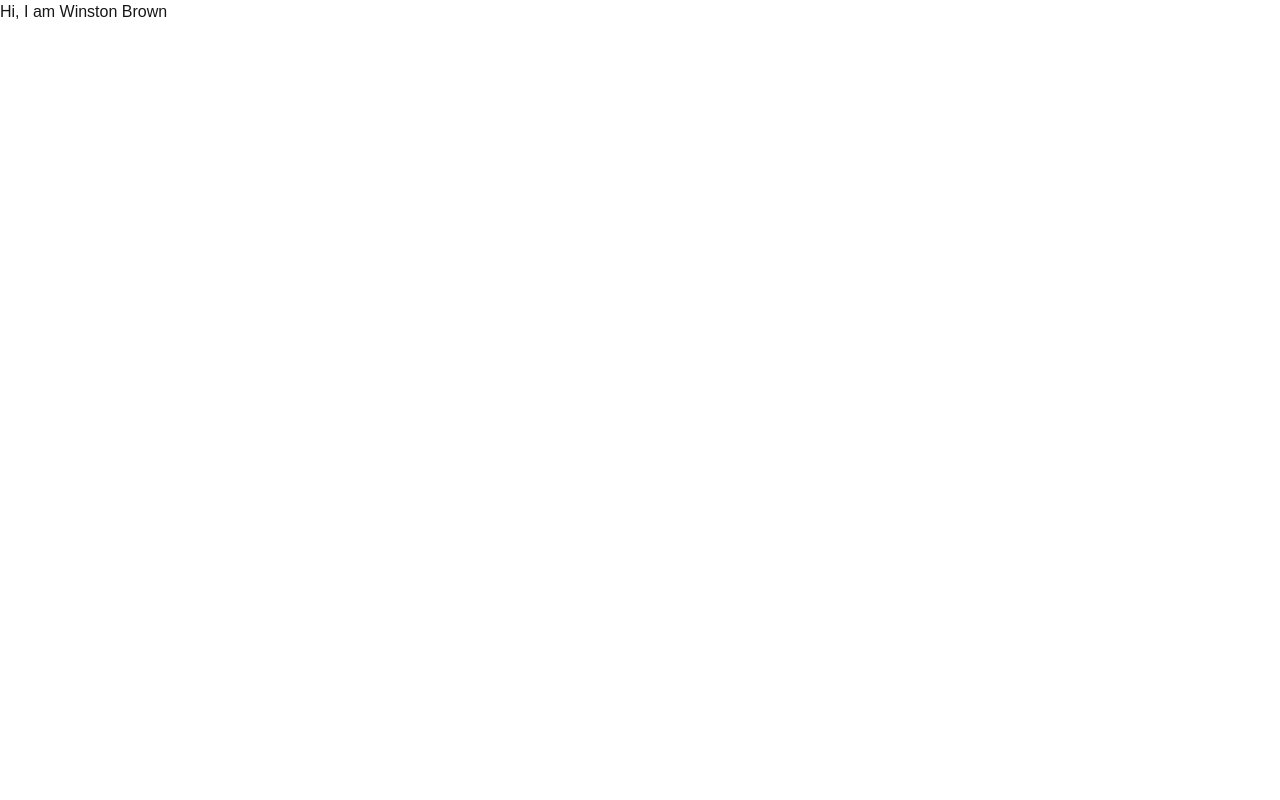
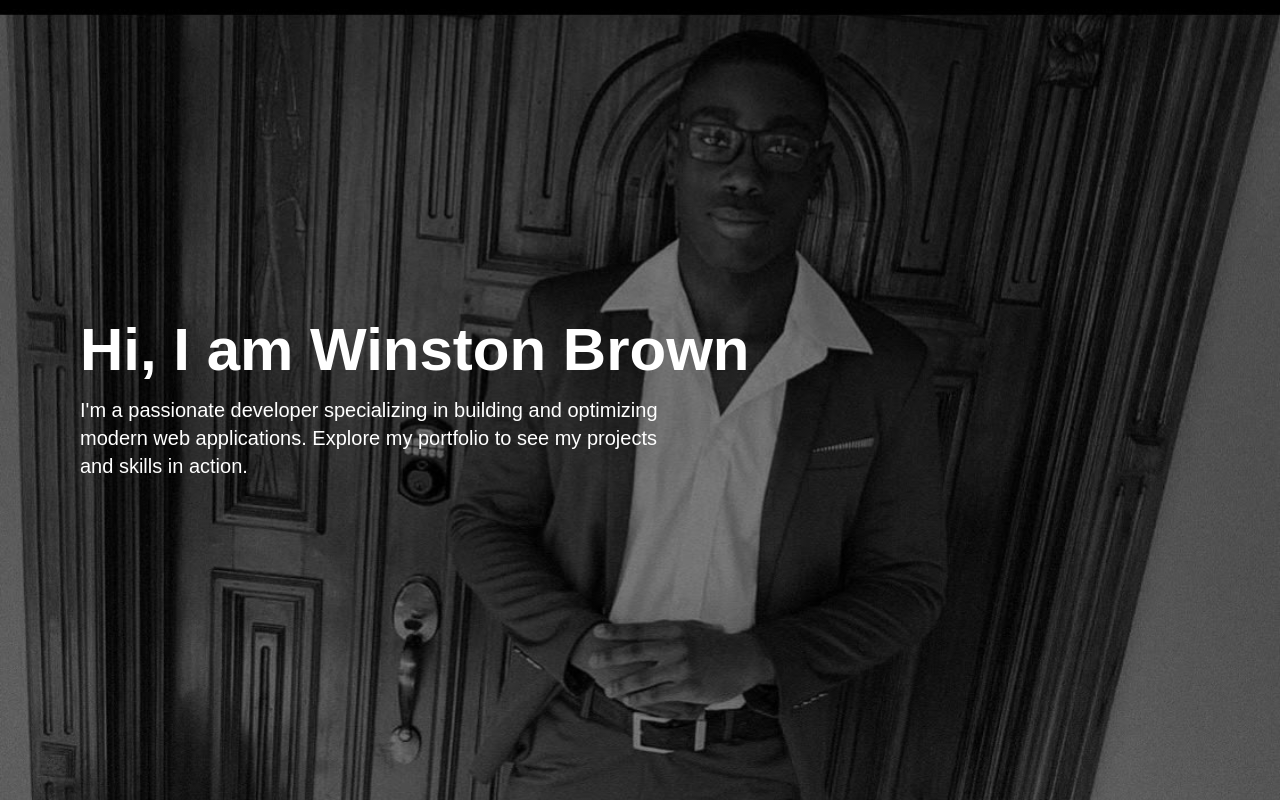
Before and after one commit to winnie-webb/winstonbrown2.0, a Next.js app: page / in a window 1280 px wide. Built offline with nearby package versions, Linux system fonts and the light colour scheme.

Commit message:
Added basic hero setup

```diff
--- /dev/null
+++ b/app/components/Hero.jsx
@@ -0,0 +1,24 @@
+import React from "react";
+
+const Hero = () => {
+  return (
+    <div className="relative w-full min-h-[100vh] bg-cover bg-right-top bg-[url('/hero-2.jpg')]">
+      {/* Gradient Overlay */}
+      <div className="absolute inset-0 bg-gradient-to-r from-black/50 to-black/50"></div>
+
+      {/* Introduction Text */}
+      <div className="relative z-10 flex flex-col justify-center items-centre h-[100vh] p-20 text-white">
+        <h1 className="text-4xl md:text-6xl font-bold mb-4">
+          Hi, I am Winston Brown
+        </h1>
+        <p className="text-lg md:text-xl max-w-[600px]">
+          {" I'm"} a passionate developer specializing in building and
+          optimizing modern web applications. Explore my portfolio to see my
+          projects and skills in action.
+        </p>
+      </div>
+    </div>
+  );
+};
+
+export default Hero;
--- a/app/page.js
+++ b/app/page.js
@@ -1,7 +1,9 @@
+import Hero from "./components/Hero";
+
 export default function Home() {
   return (
     <div className="">
-      <h1>Hi, I am Winston Brown</h1>
+      <Hero></Hero>
     </div>
   );
 }
```
Also changed, not shown: public/hero-2.jpg (added), public/hero.jpeg (added).
